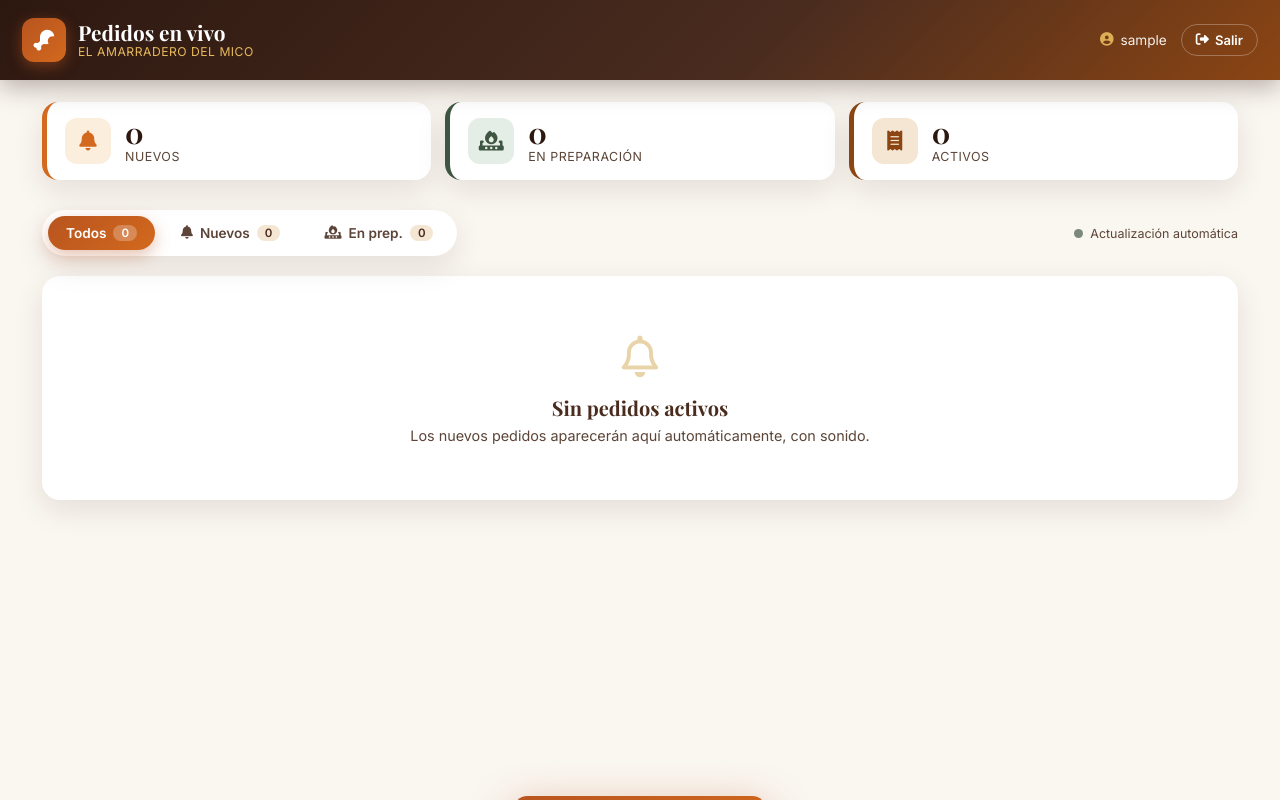
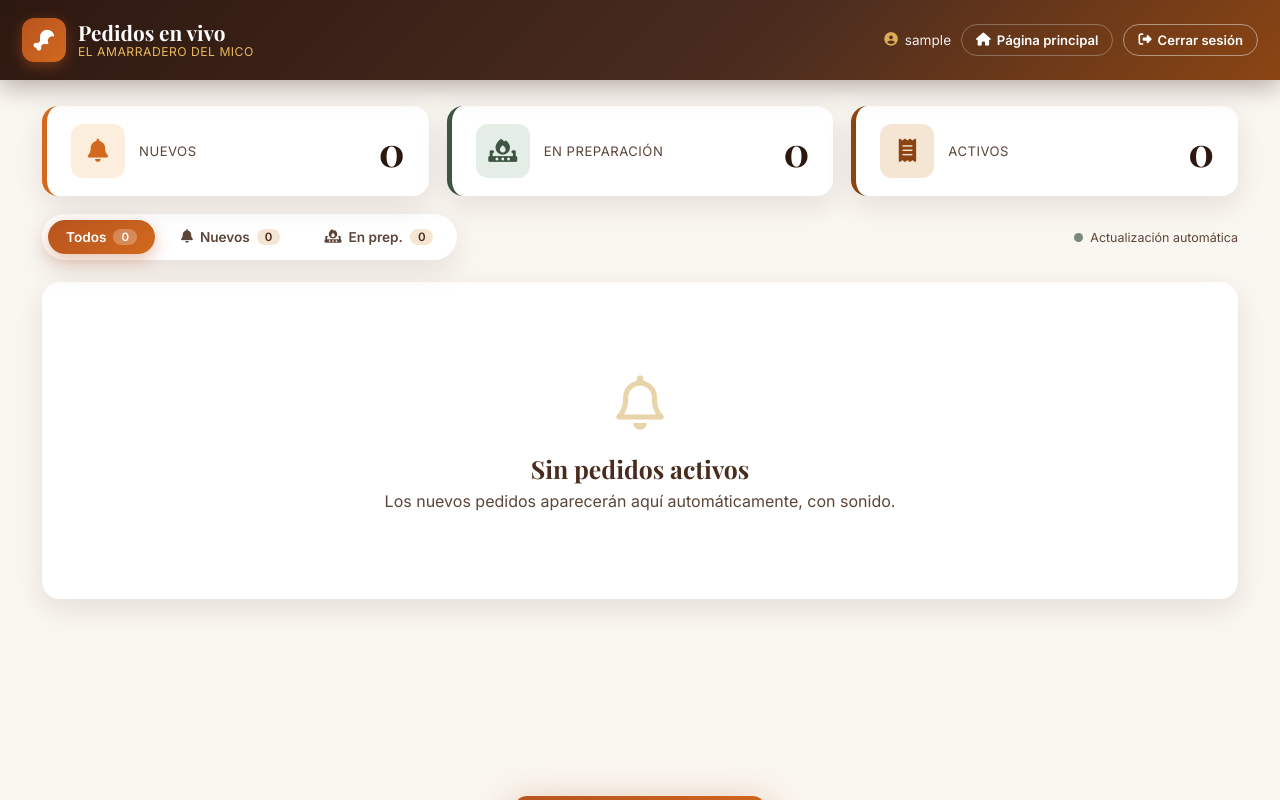
Before and after one commit to 444Pipe/AmarraderoMico, a Django app: page /panel/ in a window 1280 px wide. Run offline with Django 5.2, Linux system fonts and the light colour scheme; the visitor is signed in with stand-in values (Sample User, id 1); data that the repository does not hold is empty.

Commit message:
Corrige logout (405) y mejora la vista del panel en PC
- Logout ahora es un form POST (Django 5 rechaza GET) con next_page=login
- Nuevo boton "Pagina principal" en el header del panel
- Vista de escritorio: stats rebalanceados, estado vacio con mas presencia
  y tarjetas mas amplias (solo @media min-width:721px, movil intacto)

Co-Authored-By: Claude Opus 4.8 (1M context) <noreply@anthropic.com>

```diff
--- a/amarradero/urls.py
+++ b/amarradero/urls.py
@@ -30,7 +30,7 @@ urlpatterns = [
 
     # Login / logout del panel
     path('panel/login/', auth_views.LoginView.as_view(template_name='orders/login.html'), name='login'),
-    path('panel/logout/', auth_views.LogoutView.as_view(), name='logout'),
+    path('panel/logout/', auth_views.LogoutView.as_view(next_page='login'), name='logout'),
 
     # Admin de Django en una ruta secreta (configurable con ADMIN_URL en producción)
     path(f'{settings.ADMIN_URL}/', admin.site.urls),
--- a/orders/templates/orders/dashboard.html
+++ b/orders/templates/orders/dashboard.html
@@ -59,15 +59,20 @@
         }
         .brand h1 { font-family: 'Playfair Display', serif; font-size: 1.3rem; font-weight: 700; line-height: 1.1; }
         .brand p { font-size: .76rem; color: var(--gold-bright); letter-spacing: .5px; text-transform: uppercase; }
-        .header-user { display: flex; align-items: center; gap: 14px; font-size: .85rem; }
+        .header-user { display: flex; align-items: center; gap: 10px; font-size: .85rem; flex-wrap: wrap; }
         .header-user .who { display: flex; align-items: center; gap: 7px; opacity: .92; }
         .header-user .who i { color: var(--gold-bright); }
-        .btn-logout {
+        .logout-form { margin: 0; }
+        .btn-home, .btn-logout {
             color: var(--white); text-decoration: none; border: 1.5px solid rgba(255,255,255,.28);
             padding: 7px 14px; border-radius: 999px; font-size: .82rem; font-weight: 600;
             transition: all .2s; display: inline-flex; align-items: center; gap: 6px;
+            cursor: pointer; background: transparent; font-family: 'Inter', sans-serif;
         }
+        .btn-home:hover { background: rgba(255,255,255,.14); border-color: var(--gold-bright); }
+        .btn-logout { border-color: rgba(255,255,255,.45); }
         .btn-logout:hover { background: rgba(255,255,255,.14); border-color: var(--gold-bright); }
+        .btn-logout:active, .btn-home:active { transform: scale(.96); }
 
         /* ---------- STATS ---------- */
         .stats { max-width: 1240px; margin: 0 auto; padding: 22px; display: grid;
@@ -197,6 +202,35 @@
         .toast.show { transform: translateX(-50%) translateY(0); }
         .toast i { font-size: 1.3rem; }
 
+        /* ---------- DESKTOP / PC (solo pantallas anchas) ---------- */
+        @media (min-width: 721px) {
+            /* Más aire general y mejor uso del alto en monitores grandes */
+            .stats { padding: 26px 22px 4px; gap: 18px; }
+
+            /* KPIs balanceados: etiqueta a la izquierda, número grande a la
+               derecha — sin el hueco vacío que se veía al 100% */
+            .stat { padding: 18px 24px; min-height: 86px; }
+            .stat .ic { width: 54px; height: 54px; font-size: 1.45rem; }
+            .stat > div:last-child {
+                flex: 1; display: flex; flex-direction: row-reverse;
+                align-items: center; justify-content: space-between; gap: 10px;
+            }
+            .stat .num { font-size: 2.5rem; }
+            .stat .lbl { margin-top: 0; font-size: .82rem; }
+            .stat.nuevos.has::after { top: 14px; right: 16px; }
+
+            .toolbar { margin: 14px 0 22px; }
+
+            /* Estado vacío con más presencia vertical en vez de una franja baja */
+            .empty { padding: 88px 28px; }
+            .empty .big { font-size: 3.4rem; margin-bottom: 16px; }
+            .empty h3 { font-size: 1.55rem; }
+            .empty p { font-size: 1rem; }
+
+            /* Tarjetas un poco más amplias para llenar mejor el ancho */
+            .grid { grid-template-columns: repeat(auto-fill, minmax(340px, 1fr)); gap: 20px; }
+        }
+
         /* ---------- RESPONSIVE ---------- */
         @media (max-width: 720px) {
             .stats { grid-template-columns: 1fr; gap: 10px; padding: 16px; }
@@ -208,8 +242,10 @@
             .filters { width: 100%; justify-content: space-between; }
             .filter-btn { flex: 1; justify-content: center; padding: 9px 8px; }
             .brand h1 { font-size: 1.1rem; }
-            .header-user { font-size: .8rem; }
+            .header-user { font-size: .8rem; gap: 8px; }
             .header-user .who span { display: none; }
+            .btn-home span { display: none; }
+            .btn-home, .btn-logout { padding: 7px 11px; }
         }
         @media (max-width: 380px) {
             .actions { flex-direction: column; }
@@ -228,7 +264,11 @@
             </div>
             <div class="header-user">
                 <span class="who"><i class="fa-solid fa-circle-user"></i> <span>{{ request.user.username }}</span></span>
-                <a class="btn-logout" href="{% url 'logout' %}"><i class="fa-solid fa-right-from-bracket"></i> Salir</a>
+                <a class="btn-home" href="{% url 'home' %}"><i class="fa-solid fa-house"></i> <span>Página principal</span></a>
+                <form method="post" action="{% url 'logout' %}" class="logout-form">
+                    {% csrf_token %}
+                    <button type="submit" class="btn-logout"><i class="fa-solid fa-right-from-bracket"></i> Cerrar sesión</button>
+                </form>
             </div>
         </div>
     </header>
```
